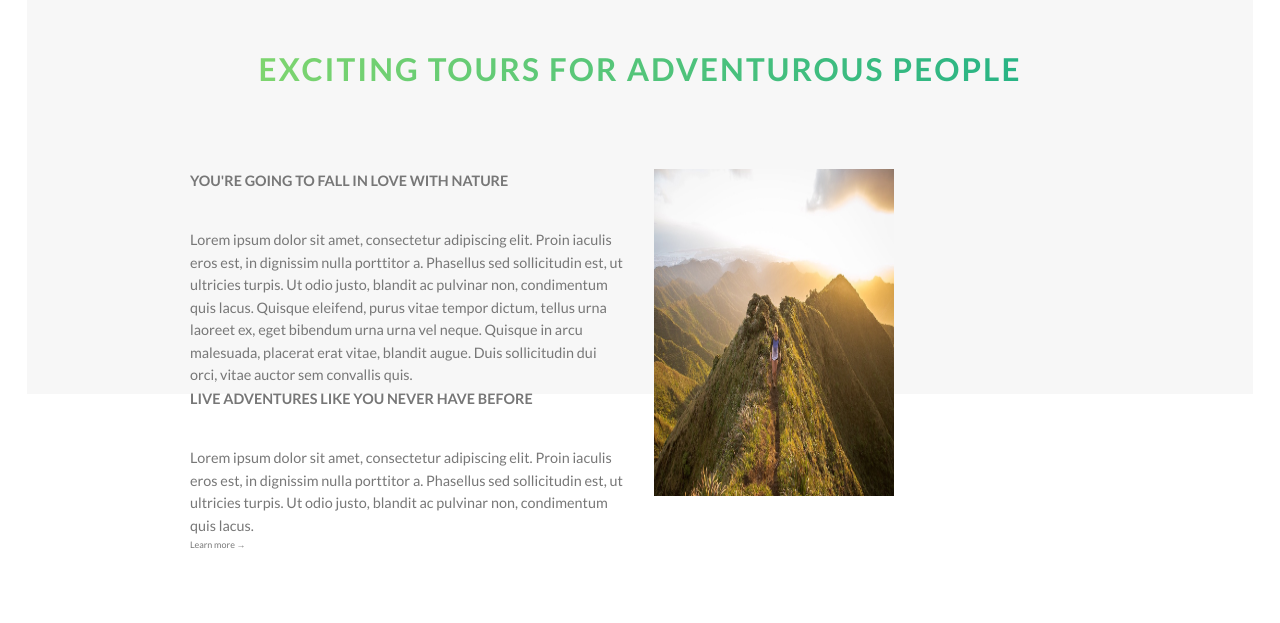
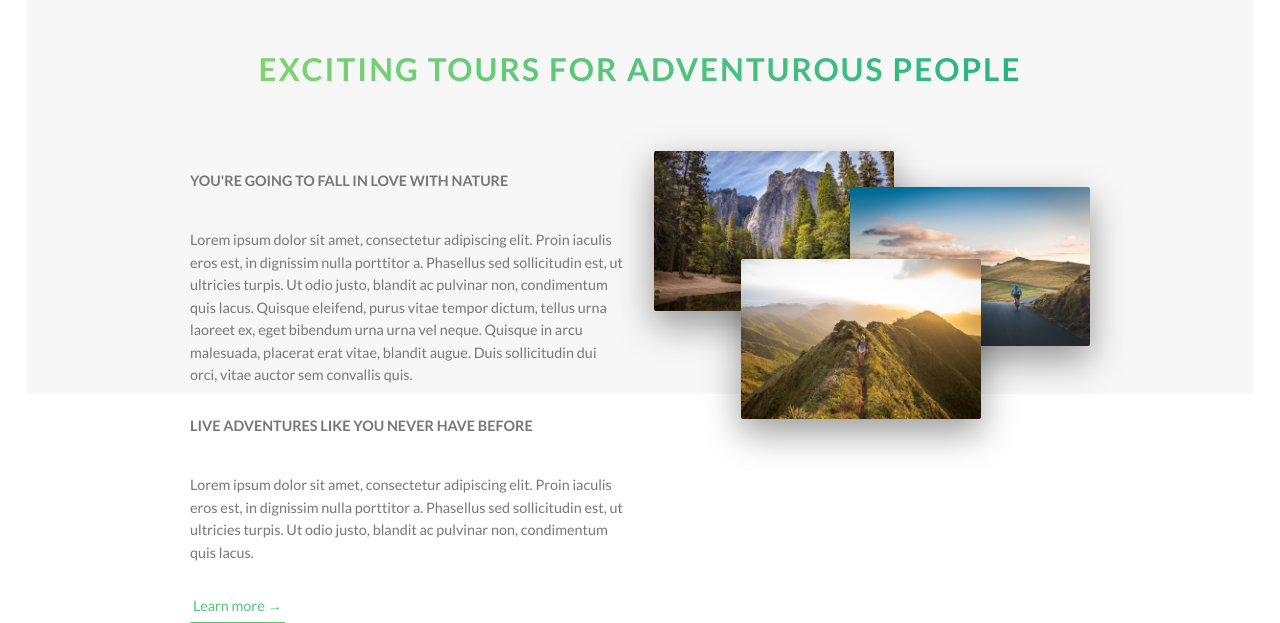
Before and after one commit to r0sen-ritter/st-demo-1, a plain HTML site: page index.html in a window 1280 px wide. Shown: the part 809-1432 px from the top of the page. Before the commit the page ends 1361 px from the top, so only its background shows below. Drawn offline with Linux system fonts and the light colour scheme.

Commit message:
about section

```diff
--- a/index.css
+++ b/index.css
@@ -285,22 +285,39 @@ a {
   margin-top: 10rem;
 }
 
+.btn-text:link,
+.btn-text:visited {
+  font-size: 1.6rem;
+  color: #55c57a;
+  display: inline-block;
+  text-decoration: none;
+  border-bottom: 1px solid #55c57a;
+  padding: 3px;
+  transition: all 0.2s;
+}
+.btn-text:hover,
+.btn-text:active {
+  background-color: #55c57a;
+  color: #fff;
+  box-shadow: 0 1rem 2rem rgba(0, 0, 0, 0.2);
+  transform: translateY(-2px);
+}
 /* main */
 .section-about {
   background-color: #f7f7f7;
   padding: 25rem 0;
   margin-top: -20vh;
 }
-.section-about .u-center-text {
+.u-center-text {
   text-align: center;
 }
-.section-about .u-margin-bottom-big {
+.u-margin-bottom-big {
   margin-bottom: 8rem;
 }
-.section-about .u-margin-bottom-small {
+.u-margin-bottom-small {
   margin-bottom: 4rem;
 }
-.section-about .heading-secondary {
+.heading-secondary {
   font-size: 3.5rem;
   text-transform: uppercase;
   font-weight: 700;
@@ -312,21 +329,21 @@ a {
   letter-spacing: 2px;
   transition: all 0.2s;
 }
-.section-about .heading-secondary:hover {
+.heading-secondary:hover {
   transform: skewY(2deg) skewX(15deg) scale(1.1);
   text-shadow: 0.5rem 1rem 2rem rgba(0, 0, 0, 0.2);
 }
-.section-about .heading-tartiary {
+.heading-tartiary {
   font-size: 1.6rem;
   font-weight: 700;
   text-transform: uppercase;
 }
-.section-about .paragraph {
+.paragraph {
   font-size: 1.6rem;
   color: #777;
   line-height: 2.5rem;
 }
-.section-about .row {
+.row {
   max-width: 100rem;
   margin: 0 auto;
 }
@@ -341,44 +358,48 @@ a {
   float: left;
 }
 
-.section-about .composition {
+.paragraph:not(:last-child) {
+  margin-bottom: 3rem;
+}
+
+.composition {
   position: relative;
-  width: 100%;
-  overflow: hidden;
-  padding-top: 75%;
 }
-.section-about .composition__photo {
+.composition__photo {
+  width: 55%;
+  box-shadow: 0 1.5rem 4rem rgba(0, 0, 0, 0.4);
+  border-radius: 2px;
   position: absolute;
-  width: 55%;
-  height: 100%;
-  top: 0;
+  z-index: 10;
+  transition: all 0.2s;
+  outline-offset: 2rem;
+}
+.composition__photo--p1 {
   left: 0;
-  background-size: cover;
-  background-blend-mode: screen;
+  top: -2rem;
 }
-.section-about .composition__photo:nth-child(1) {
-  background-image: linear-gradient(
-      to right bottom,
-      rgba(126, 213, 111, 0.8),
-      rgba(40, 180, 133, 0.8)
-    ),
-    url("./img/1.jpg");
+.composition__photo--p2 {
+  right: 0;
+  top: 2rem;
 }
-.section-about .composition__photo:nth-child(2) {
-  background-image: linear-gradient(
-      to right bottom,
-      rgba(255, 204, 51, 0.8),
-      rgba(255, 102, 102, 0.8)
-    ),
-    url("./img/2.jpg");
+.composition__photo--p3 {
+  left: 20%;
+  top: 10rem;
 }
-.section-about .composition__photo:nth-child(3) {
-  background-image: linear-gradient(
-      to right bottom,
-      rgba(126, 213, 111, 0.8),
-      rgba(40, 180, 133, 0.8)
-    ),
-    url("./img/3.jpg");
+.composition__photo:hover {
+  transform: scale(1.05) translateY(-0.5rem);
+  box-shadow: 0 2.5rem 4rem rgba(0, 0, 0, 0.5);
+  z-index: 20;
+  outline: 1.5rem solid #7ed56f;
+}
+.composition__photo--p1:hover {
+  outline-color: #55c57a;
+}
+.composition__photo--p2:hover {
+  outline-color: #55c57a;
+}
+.composition__photo--p3:hover {
+  outline-color: #55c57a;
 }
 
 /* animation */
```
